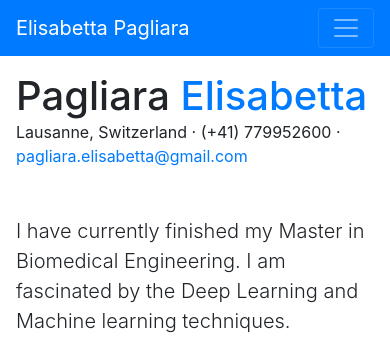
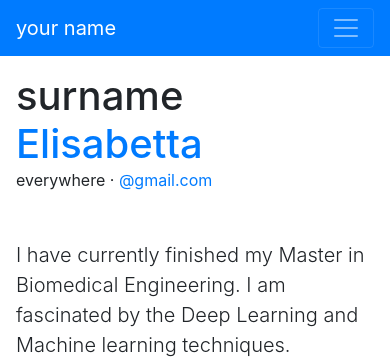
Before and after one commit to Elisabettaaa/Elisabetta_resume, a website with bundled scripts: page index.html in a window 390 px wide. Shown: the top 364 px of the page. Built offline with nearby package versions, Linux system fonts and the light colour scheme; a web font is replaced by a local one.

Commit message:
Update index.html

```diff
--- a/index.html
+++ b/index.html
@@ -27,7 +27,7 @@
 
   <nav class="navbar navbar-expand-lg navbar-dark bg-primary " id="sideNav">
     <a class="navbar-brand js-scroll-trigger" href="#page-top">
-      <span class="d-block d-lg-none">Elisabetta Pagliara</span>
+      <span class="d-block d-lg-none">your name</span>
       <span class="d-none d-lg-block">
         <img class=" rounded-circle mx-auto mb-2 "width='300' height="300" src="img/profile.jpg" alt="">
       </span>
@@ -61,15 +61,15 @@
 
     <section class="resume-section p-3 p-lg-5 d-flex align-items-center" id="about">
       <div class="w-100">
-        <h1 class="mb-0">Pagliara
+        <h1 class="mb-0">surname
           <span class="text-primary">Elisabetta</span>
         </h1>
-        <div class="subheading mb-5">Lausanne, Switzerland · (+41) 779952600 ·
-          <a href="mailto:name@email.com">pagliara.elisabetta@gmail.com</a>
+        <div class="subheading mb-5"> everywhere ·
+          <a href="mailto:name@email.com">@gmail.com</a>
         </div>
         <p class="lead mb-5">I have currently finished my Master in Biomedical Engineering. I am fascinated by the Deep Learning and Machine learning techniques.</p>
         <div class="social-icons">
-          <a target="_blank" href="https://www.linkedin.com/in/elisabetta-pagliara-a961bba4/?originalSubdomain=ch">
+          <a target="_blank" href="https://www.linkedin.com/in/-a961bba4/?originalSubdomain=ch">
             <i class="fab fa-linkedin-in"></i>
           </a>
           <a href="https://github.com/Elisabettaaa" target="_blank" >
```
